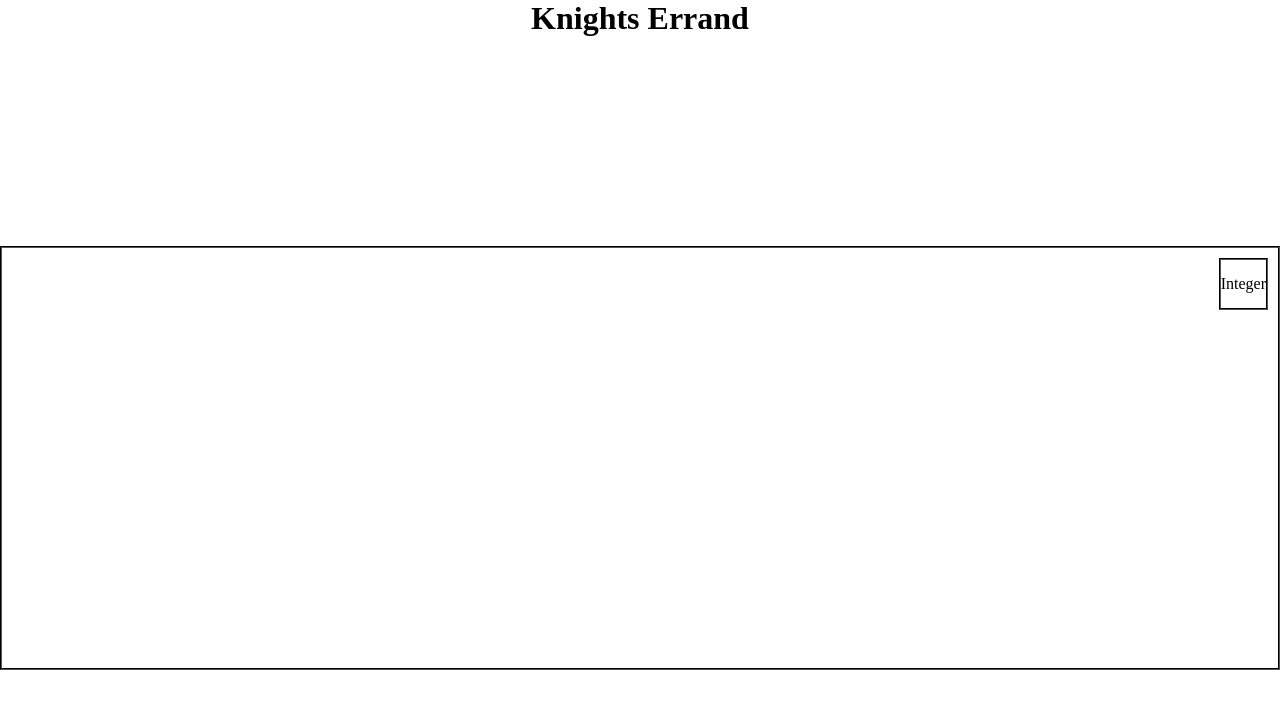
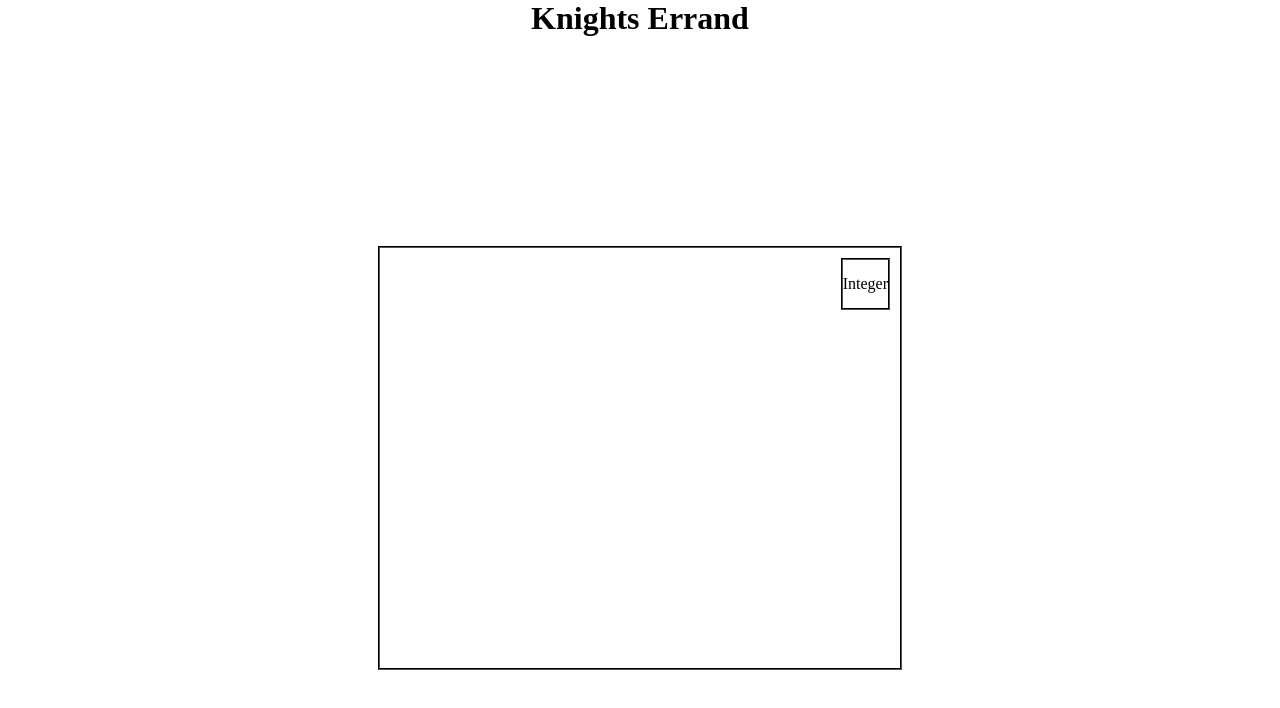
Before and after one commit to jimbowick/knightsErrand, a plain HTML site: page index.html in a window 1280 px wide. Drawn offline with Linux system fonts and the light colour scheme.

Commit message:
aligned mainview, made size static

```diff
--- a/stylesheet.css
+++ b/stylesheet.css
@@ -6,11 +6,14 @@ html, body {
 #wrapper {
     min-height: 100%;
     align-content: center;
+    text-align: center;
 }
 
 
 .mainView {
-    min-width: 200px;
+    display: inline-block;
+    min-width: 500px;
+    max-width: 500px;
     min-height: 400px;
     padding: 10px;
     border-style: groove;
```
